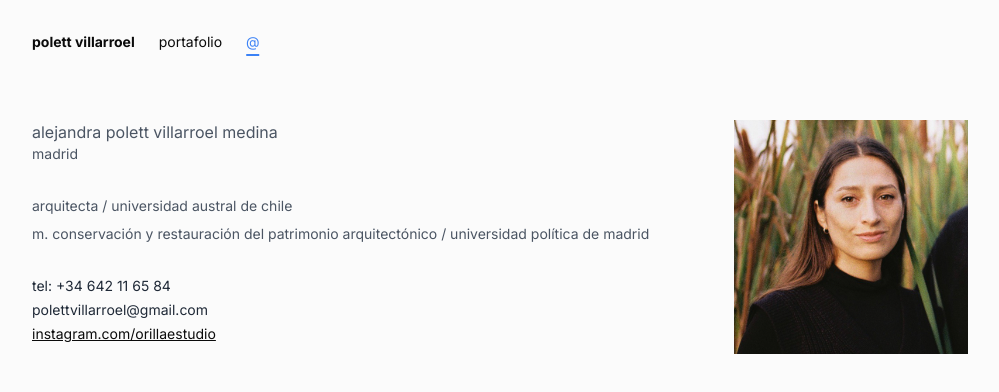
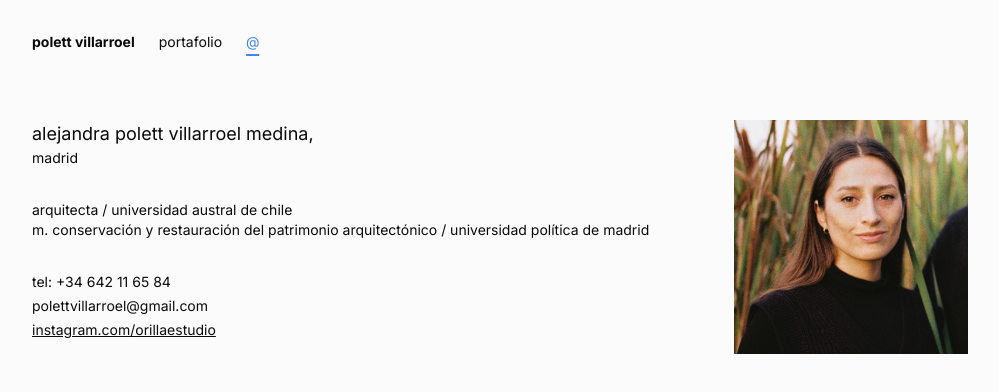
Before and after one commit to jorgedemaria/polett-villarroel-web, a Vue app: page /contacto in a window 1280 px wide. Shown: the top 392 px of the page, without its empty margins (140-1139 px from the left). Built offline with nearby package versions, Linux system fonts and the light colour scheme.

Commit message:
corregido el contacto y su animacion

```diff
--- /dev/null
+++ b/src/utils/animationState.js
@@ -0,0 +1,5 @@
+// src/utils/animationState.js
+import { ref } from 'vue'
+
+export const contactoAnimated = ref(false)
+export const homeAnimated = ref(false)
--- a/src/views/Contacto.vue
+++ b/src/views/Contacto.vue
@@ -5,12 +5,12 @@
       :class="visible ? 'opacity-100' : 'opacity-0'"
     >
       <div>
-        <p class="text-base text-gray-600">
-          alejandra polett villarroel medina
+        <p class="text-lg">
+          alejandra polett villarroel medina,
         </p>
-        <p class="text-gray-600">madrid</p>
+        <p class="">madrid</p>
       </div>
-      <div class="space-y-2 text-gray-600">
+      <div class=" ">
         <p>
           arquitecta /
           <span class="">universidad austral de chile</span>
@@ -24,7 +24,7 @@
         <p>
           <a
             href="tel:+34642116584"
-            class="text-gray-800 hover:text-blue-500 transition"
+            class=" hover:text-blue-500 transition"
           >
             tel: +34 642 11 65 84
           </a>
@@ -32,13 +32,13 @@
         <p>
           <a
             href="mailto:polettvillarroel@gmail.com"
-            class="text-gray-800 hover:text-blue-500 transition"
+            class=" hover:text-blue-500 transition"
           >
             polettvillarroel@gmail.com
           </a>
         </p>
         <p>
-          <a
+            <a
             href="https://www.instagram.com/orillaestudio"
             target="_blank"
             rel="noopener noreferrer"
@@ -63,14 +63,15 @@
 </template>
 
 <script setup>
-import { ref, onMounted } from "vue";
-
-const visible = ref(false);
+import { onMounted } from "vue";
+import { contactoAnimated as visible } from "../utils/animationState";
 
 onMounted(() => {
-  requestAnimationFrame(() => {
-    visible.value = true;
-  });
+  if (!visible.value) {
+    requestAnimationFrame(() => {
+      visible.value = true;
+    });
+  }
 });
 </script>
 
--- a/src/views/Home.vue
+++ b/src/views/Home.vue
@@ -12,13 +12,14 @@
 </template>
 
 <script setup>
-import { ref, onMounted } from "vue";
-
-const visible = ref(false);
+import { onMounted } from "vue";
+import { homeAnimated as visible } from "../utils/animationState";
 
 onMounted(() => {
-  requestAnimationFrame(() => {
-    visible.value = true;
-  });
+  if (!visible.value) {
+    requestAnimationFrame(() => {
+      visible.value = true;
+    });
+  }
 });
 </script>
```
Also changed, not shown: public/fonts/SuisseIntl-Regular.ttf (added).
